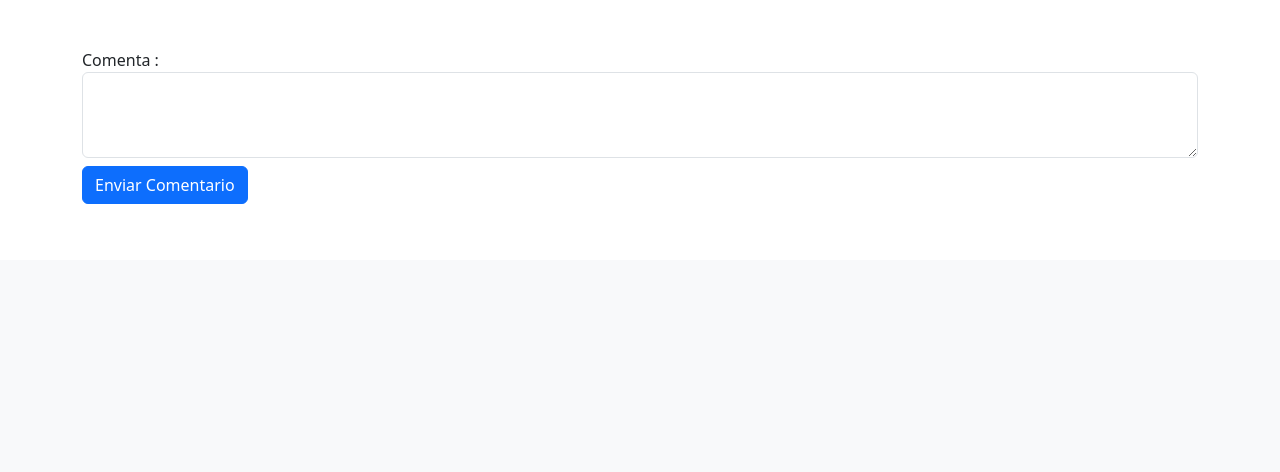
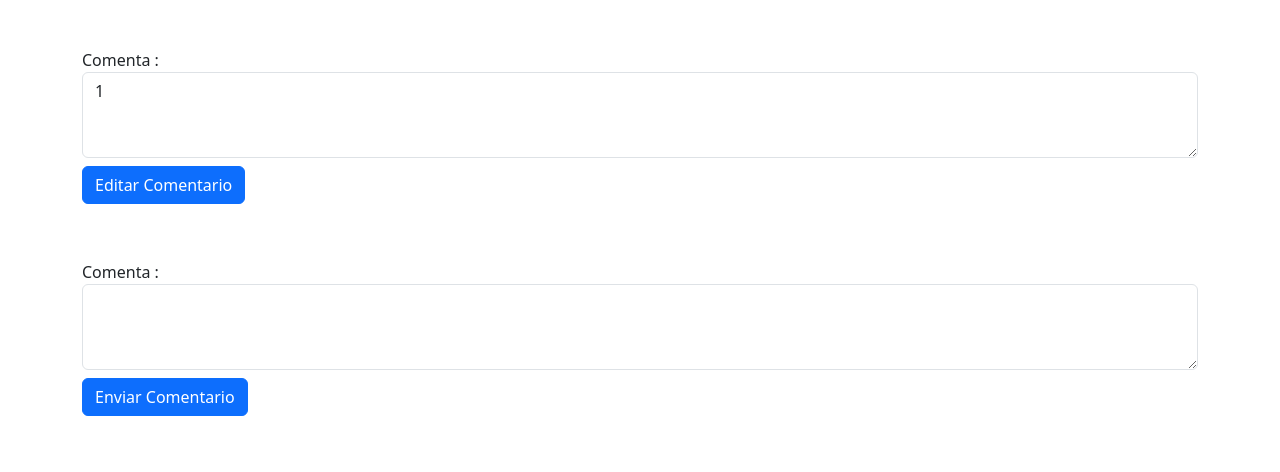
Before and after one commit to ajavieralejandro/crud_example, a PHP site: page /noticia_vista.php?id=1 in a window 1280 px wide. Shown: the part 675-1147 px from the top of the page. Before the commit the page ends 879 px from the top, so only its background shows below. Run offline with PHP 8.4, Linux system fonts and the light colour scheme; the visitor is signed in with stand-in values (Sample User, id 1); data that the repository does not hold is empty.

Commit message:
updating edit comentarios

```diff
--- a/vistas/noticia_vista.php
+++ b/vistas/noticia_vista.php
@@ -1,6 +1,8 @@
 <?php
 include '../conexion.php';
 session_start();
+if (!isset($_SESSION['comentario']))
+    $_SESSION['comentario'] = null;
 $id = $_GET['id'];
 $sql = "SELECT * FROM noticias WHERE id=$id";
 //obtengo el id del usuario
@@ -111,7 +113,7 @@ $result_comentarios = $conn->query($sql2);
                 if ($user_id == $noticia['autor_id'] || $rol_id == 1)
                     echo '
                           <a class="button" href="../controlador/eliminar_comentario.php?id=' . $comentario['comentario_id'] .  '&noticia_id=' . $id . '">Eliminar comentario </a>
-                          <button>Editar comentario</button>
+                          <a class="button" href="../controlador/editar_comentario_controlador.php?id=' . $comentario['comentario_id'] .  '&noticia_id=' . $id . '&comentario=' . $comentario['contenido'] . '">Editar comentario </a>
                     ';
 
                 echo "</div>";
@@ -121,6 +123,21 @@ $result_comentarios = $conn->query($sql2);
 
         </div>
         <?php
+
+        if ($_SESSION && $_SESSION['username'] && $_SESSION['comentario'] != null)
+            echo '
+<div class="m-5">
+<form method="POST" action="../controlador/agregar_comentario_controlador.php">
+   <input type="hidden" id="id" name="noticia_id" value=' . $id . '>
+    <div class="form-group container">
+        <label for="exampleFormControlTextarea1">Comenta : </label>
+        <textarea class="mb-2 form-control" name="contenido" id="exampleFormControlTextarea1" rows="3">' . $_SESSION['comentario'] . '</textarea>
+                      <button type="submit" class="btn btn-primary mb-2">Editar Comentario</button>
+
+        </div>
+
+</form>
+</div>';
 
         if ($_SESSION && $_SESSION['username'])
             echo '
```
Also changed, not shown: controlador/editar_comentario_controlador.php (added, +14 -0 lines).
